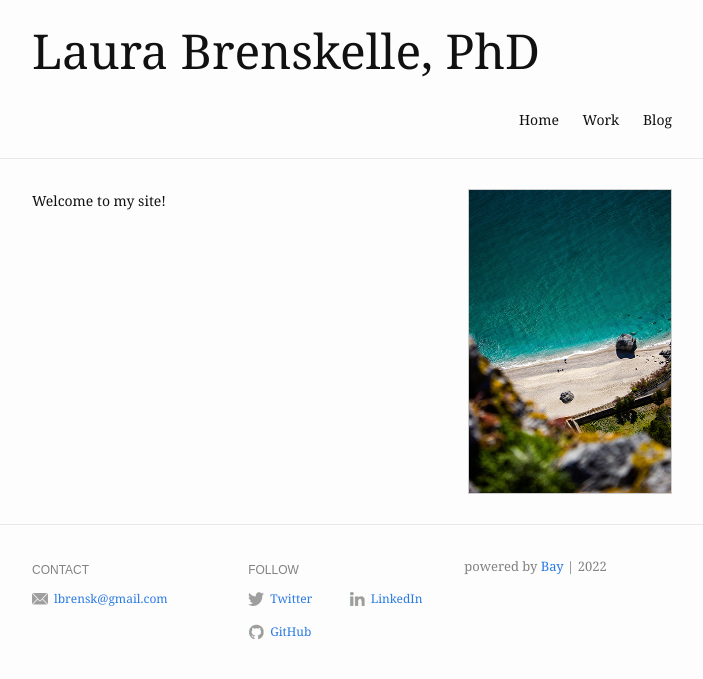
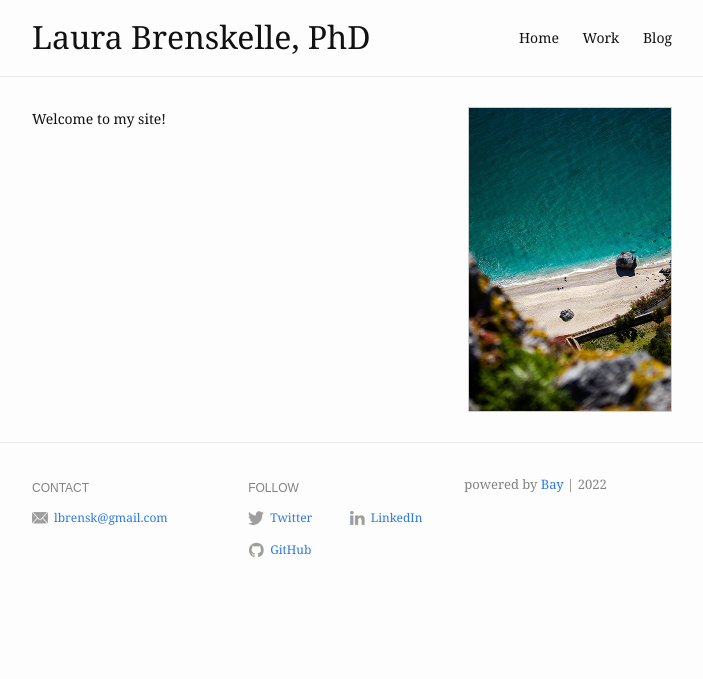
Before and after one commit to lbrensk/lbrensk.github.io, a Jekyll site: the page built from index.md, in a window 1280 px wide. Shown: the top 679 px of the page, without its empty margins (288-991 px from the left). Built offline with Jekyll 4.4.1, drawn with Linux system fonts in a browser that asks for light colours.

Commit message:
Update header.html

```diff
--- a/_includes/header.html
+++ b/_includes/header.html
@@ -1,6 +1,6 @@
 <header class="site-header">
   <div class="wrapper">
-    <font size=8>Laura Brenskelle, PhD</font>
+    <font size=6>Laura Brenskelle, PhD</font>
 
     <nav class="site-nav">
       <a href="#" class="menu-icon"></a>
```
